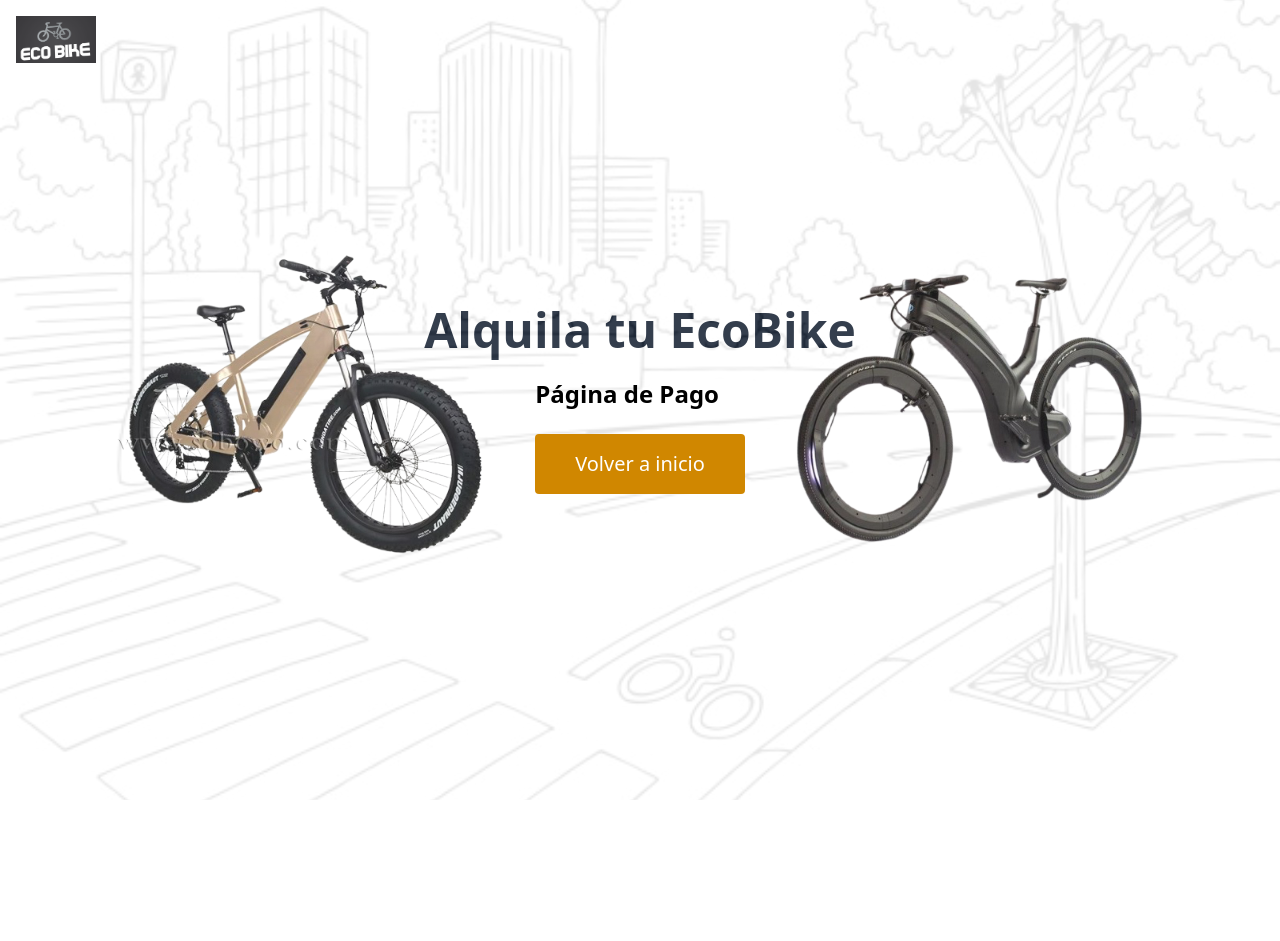
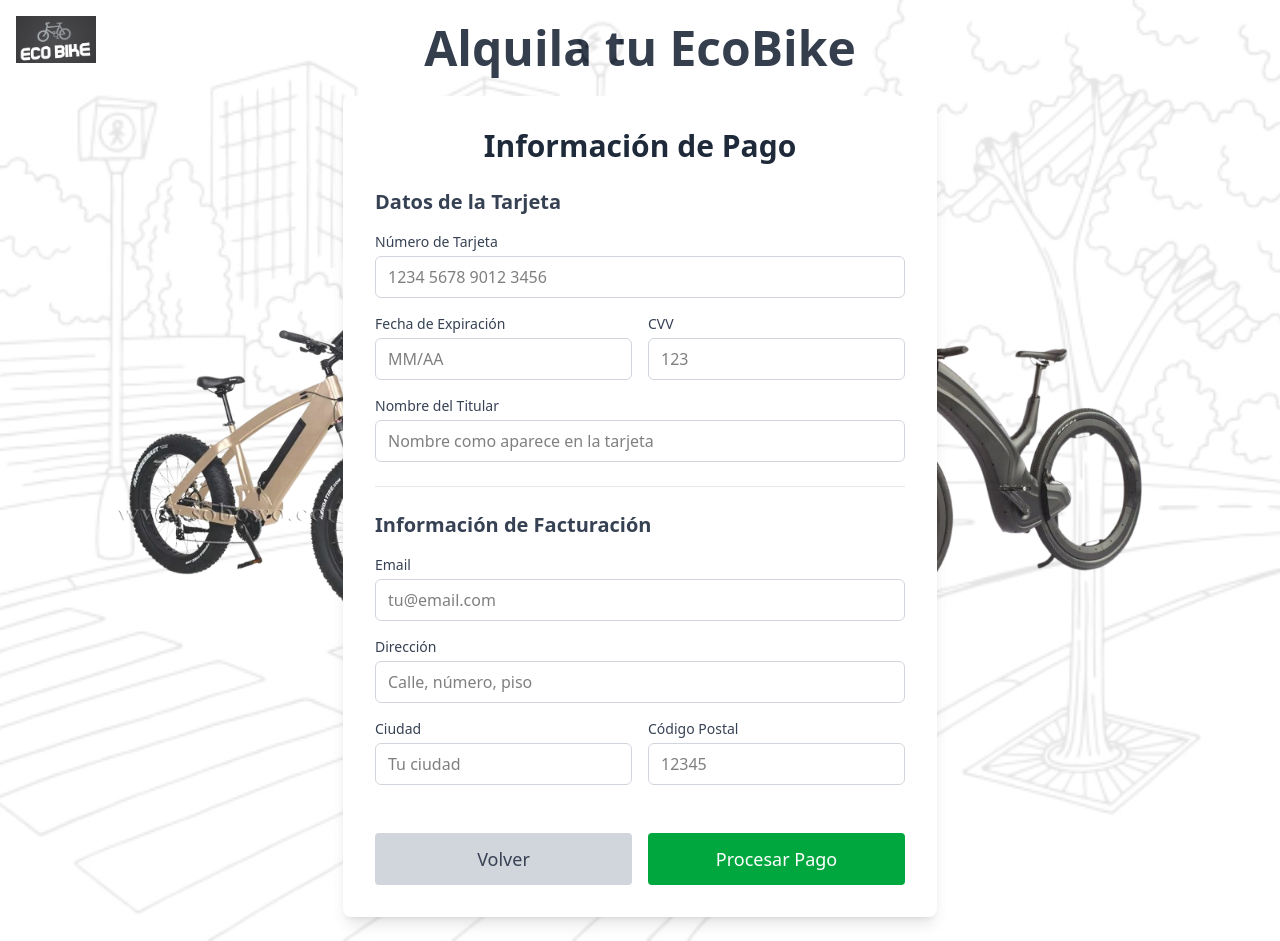
Before and after one commit to josebayondev/ecobike, a React (Vite) app: page /payments in a window 1280 px wide. Before the commit the page ends 800 px from the top, so only its background shows below. Built offline with nearby package versions, Linux system fonts and the light colour scheme.

Commit message:
tipando el proyecto con interface

```diff
--- a/src/pages/BookingForm.tsx
+++ b/src/pages/BookingForm.tsx
@@ -1,21 +1,23 @@
-import { useNavigate } from 'react-router-dom';
-import Layout from '../components/Layout';
-import MapView from '../components/MapView';
+import { useNavigate } from "react-router-dom";
+import Layout from "../components/Layout";
+import MapView from "../components/MapView";
 
 export default function BookingForm() {
   const navigate = useNavigate();
 
   return (
     <Layout>
-      <h1 className="text-2xl font-semibold mb-6">Bienvenido a EcoBike, Jose</h1>
+      <h1 className="text-2xl font-semibold mb-6">
+        Bienvenido a EcoBike, Jose
+      </h1>
       {/* Aquí pondrás formulario y mapa */}
+      <MapView />
       <button
-        onClick={() => navigate('/payments')}
+        onClick={() => navigate("/payments")}
         className="px-10 py-4 bg-green-600 text-white text-xl rounded hover:bg-green-700 transition mt-6"
       >
         Ir a Pagos
       </button>
-      <MapView />
     </Layout>
   );
 }
--- a/src/pages/Home.tsx
+++ b/src/pages/Home.tsx
@@ -3,27 +3,32 @@
 import Layout from '../components/Layout';
 import NewUserModal from '../components/NewUserModal';
 
+interface LoginData {
+  username: string;
+  password: string;
+}
+
 export default function Home() {
   const navigate = useNavigate(); // variable for  navigation
-  const [isModalOpen, setIsModalOpen] = useState(false); // State to manage modal visibility
-  const openModal = () => setIsModalOpen(true); //function to open modal
-  const closeModal = () => setIsModalOpen(false); //function to close modal
-  const [loginData, setLoginData] = useState({  // Initial state for login data
+  const [isModalOpen, setIsModalOpen] = useState<boolean>(false); // State to manage modal visibility
+  const openModal = (): void => setIsModalOpen(true); //function to open modal
+  const closeModal = (): void => setIsModalOpen(false); //function to close modal
+  const [loginData, setLoginData] = useState<LoginData>({  // Initial state for login data
     username: '',
     password: ''
   });
 
   // Handle input changes for login form
-  function handleInputChange(e: React.ChangeEvent<HTMLInputElement>) {
+  function handleInputChange(e: React.ChangeEvent<HTMLInputElement>): void {
     const { name, value } = e.target;
-    setLoginData(prev => ({
+    setLoginData((prev: LoginData) => ({
       ...prev,
       [name]: value
     }));
   }
 
   // Handle login submission
-  const handleLogin = (e: React.FormEvent) => {
+  const handleLogin = (e: React.FormEvent<HTMLFormElement>): void => {
     e.preventDefault();
     // Aquí puedes agregar la lógica de autenticación
     console.log('Datos de login:', loginData);
--- a/src/pages/Payments.tsx
+++ b/src/pages/Payments.tsx
@@ -1,20 +1,237 @@
 import Layout from '../components/Layout';
 import { useNavigate } from 'react-router-dom';
+import { useState } from 'react';
 
+interface CardData {
+  cardNumber: string;
+  expiryDate: string;
+  cvv: string;
+  cardHolder: string;
+  email: string;
+  address: string;
+  city: string;
+  postalCode: string;
+}
 
 export default function Payment() {
-const navigate = useNavigate();
+  const navigate = useNavigate();
+  const [cardData, setCardData] = useState<CardData>({
+    cardNumber: '',
+    expiryDate: '',
+    cvv: '',
+    cardHolder: '',
+    email: '',
+    address: '',
+    city: '',
+    postalCode: ''
+  });
+
+  const handleInputChange = (e: React.ChangeEvent<HTMLInputElement>): void => {
+    const { name, value } = e.target;
+
+    // Formatear número de tarjeta con espacios
+    if (name === 'cardNumber') {
+      const formattedValue: string = value.replace(/\s/g, '').replace(/(.{4})/g, '$1 ').trim();
+      setCardData((prev: CardData) => ({
+        ...prev,
+        [name]: formattedValue
+      }));
+    }
+    // Formatear fecha de expiración
+    else if (name === 'expiryDate') {
+      const formattedValue: string = value.replace(/\D/g, '').replace(/(\d{2})(\d{1,2})/, '$1/$2');
+      setCardData((prev: CardData) => ({
+        ...prev,
+        [name]: formattedValue
+      }));
+    }
+    // Limitar CVV a 3 dígitos
+    else if (name === 'cvv') {
+      const formattedValue: string = value.replace(/\D/g, '').slice(0, 3);
+      setCardData((prev: CardData) => ({
+        ...prev,
+        [name]: formattedValue
+      }));
+    }
+    else {
+      setCardData((prev: CardData) => ({
+        ...prev,
+        [name]: value
+      }));
+    }
+  };
+
+  const handleSubmit = (e: React.FormEvent<HTMLFormElement>): void => {
+    e.preventDefault();
+    console.log('Datos de pago:', cardData);
+    alert('¡Pago procesado exitosamente!');
+    // Aquí puedes agregar la lógica de procesamiento de pago
+    navigate('/');
+  };
+
   return (
     <Layout>
-      <h1 className="text-2xl font-semibold mb-6">Página de Pago</h1>
-      {/* Aquí irán los detalles del pago */}
+      <div className="bg-white rounded-lg shadow-lg p-8 w-full max-w-2xl">
+        <h1 className="text-3xl font-bold text-center mb-6 text-gray-800">
+          Información de Pago
+        </h1>
 
-      <button
-        onClick={() => navigate('/')}
-        className="px-10 py-4 bg-yellow-600 text-white text-xl rounded hover:bg-yellow-700 transition"
-      >
-        Volver a inicio
-      </button>
+        <form onSubmit={handleSubmit} className="space-y-6">
+          {/* Información de la tarjeta */}
+          <div className="border-b border-gray-200 pb-6">
+            <h2 className="text-xl font-semibold mb-4 text-gray-700">Datos de la Tarjeta</h2>
+
+            <div className="grid grid-cols-1 md:grid-cols-2 gap-4">
+              <div className="md:col-span-2">
+                <label className="block text-sm font-medium text-gray-700 mb-1">
+                  Número de Tarjeta
+                </label>
+                <input
+                  type="text"
+                  name="cardNumber"
+                  value={cardData.cardNumber}
+                  onChange={handleInputChange}
+                  className="w-full px-3 py-2 border border-gray-300 rounded-md focus:outline-none focus:ring-2 focus:ring-blue-500"
+                  placeholder="1234 5678 9012 3456"
+                  maxLength={19}
+                  required
+                />
+              </div>
+
+              <div>
+                <label className="block text-sm font-medium text-gray-700 mb-1">
+                  Fecha de Expiración
+                </label>
+                <input
+                  type="text"
+                  name="expiryDate"
+                  value={cardData.expiryDate}
+                  onChange={handleInputChange}
+                  className="w-full px-3 py-2 border border-gray-300 rounded-md focus:outline-none focus:ring-2 focus:ring-blue-500"
+                  placeholder="MM/AA"
+                  maxLength={5}
+                  required
+                />
+              </div>
+
+              <div>
+                <label className="block text-sm font-medium text-gray-700 mb-1">
+                  CVV
+                </label>
+                <input
+                  type="text"
+                  name="cvv"
+                  value={cardData.cvv}
+                  onChange={handleInputChange}
+                  className="w-full px-3 py-2 border border-gray-300 rounded-md focus:outline-none focus:ring-2 focus:ring-blue-500"
+                  placeholder="123"
+                  maxLength={3}
+                  required
+                />
+              </div>
+
+              <div className="md:col-span-2">
+                <label className="block text-sm font-medium text-gray-700 mb-1">
+                  Nombre del Titular
+                </label>
+                <input
+                  type="text"
+                  name="cardHolder"
+                  value={cardData.cardHolder}
+                  onChange={handleInputChange}
+                  className="w-full px-3 py-2 border border-gray-300 rounded-md focus:outline-none focus:ring-2 focus:ring-blue-500"
+                  placeholder="Nombre como aparece en la tarjeta"
+                  required
+                />
+              </div>
+            </div>
+          </div>
+
+          {/* Información de facturación */}
+          <div>
+            <h2 className="text-xl font-semibold mb-4 text-gray-700">Información de Facturación</h2>
+
+            <div className="grid grid-cols-1 md:grid-cols-2 gap-4">
+              <div className="md:col-span-2">
+                <label className="block text-sm font-medium text-gray-700 mb-1">
+                  Email
+                </label>
+                <input
+                  type="email"
+                  name="email"
+                  value={cardData.email}
+                  onChange={handleInputChange}
+                  className="w-full px-3 py-2 border border-gray-300 rounded-md focus:outline-none focus:ring-2 focus:ring-blue-500"
+                  placeholder="tu@email.com"
+                  required
+                />
+              </div>
+
+              <div className="md:col-span-2">
+                <label className="block text-sm font-medium text-gray-700 mb-1">
+                  Dirección
+                </label>
+                <input
+                  type="text"
+                  name="address"
+                  value={cardData.address}
+                  onChange={handleInputChange}
+                  className="w-full px-3 py-2 border border-gray-300 rounded-md focus:outline-none focus:ring-2 focus:ring-blue-500"
+                  placeholder="Calle, número, piso"
+                  required
+                />
+              </div>
+
+              <div>
+                <label className="block text-sm font-medium text-gray-700 mb-1">
+                  Ciudad
+                </label>
+                <input
+                  type="text"
+                  name="city"
+                  value={cardData.city}
+                  onChange={handleInputChange}
+                  className="w-full px-3 py-2 border border-gray-300 rounded-md focus:outline-none focus:ring-2 focus:ring-blue-500"
+                  placeholder="Tu ciudad"
+                  required
+                />
+              </div>
+
+              <div>
+                <label className="block text-sm font-medium text-gray-700 mb-1">
+                  Código Postal
+                </label>
+                <input
+                  type="text"
+                  name="postalCode"
+                  value={cardData.postalCode}
+                  onChange={handleInputChange}
+                  className="w-full px-3 py-2 border border-gray-300 rounded-md focus:outline-none focus:ring-2 focus:ring-blue-500"
+                  placeholder="12345"
+                  required
+                />
+              </div>
+            </div>
+          </div>
+
+          {/* Botones */}
+          <div className="flex space-x-4 pt-6">
+            <button
+              type="button"
+              onClick={() => navigate('/booking')}
+              className="flex-1 px-6 py-3 bg-gray-300 text-gray-700 text-lg rounded hover:bg-gray-400 transition"
+            >
+              Volver
+            </button>
+            <button
+              type="submit"
+              className="flex-1 px-6 py-3 bg-green-600 text-white text-lg rounded hover:bg-green-700 transition"
+            >
+              Procesar Pago
+            </button>
+          </div>
+        </form>
+      </div>
     </Layout>
   );
 }
```
